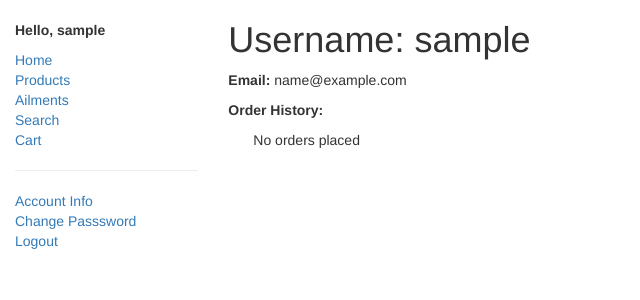
After one commit to stickleyh1/essential_oils, a Django app: page /catalog/user_details/ in a window 1280 px wide. The commit adds this page. Shown: the top 300 px of the page, without its empty margins (0-640 px from the left). Run offline with Django 3.2, Linux system fonts and the light colour scheme; the visitor is signed in with stand-in values (Sample User, id 1); data that the repository does not hold is empty; some libraries are stand-ins or nearby versions.

Commit message:
User pages done, checkout-in progress

```diff
--- a/catalog/urls.py
+++ b/catalog/urls.py
@@ -12,5 +12,6 @@ urlpatterns = [
 	url(r'^search/$', views.search, name="search"),
 	url(r'^search_results/$', views.search_results, name="search_results"),
 	url(r'^cart/$', views.cart, name='cart'),
-	url(r'^checkout/$', views.checkout, name='checkout')
+	url(r'^checkout/$', views.checkout, name='checkout'),
+	url(r'^user_details/$', views.UserDetailsView, name='user_details'),
 ]
--- a/catalog/views.py
+++ b/catalog/views.py
@@ -8,6 +8,7 @@ from django.contrib.auth.decorators import login_required
 from django.contrib.auth.forms import PasswordChangeForm
 from django.contrib.auth.models import User
 
+from django.core.mail import send_mail
 
 import uuid
 from catalog.models import Product, Order, Ailment
@@ -53,7 +54,7 @@ def product_added(request):
 			request.session['cart'] = [request.session['current']]
 		request.session.modified = True
 
-	return HttpResponseRedirect(reverse('index'))
+	return HttpResponseRedirect(reverse('product'))
 
 def cart(request):
 	products = []
@@ -71,29 +72,43 @@ def cart(request):
 
 def checkout(request):
 	if request.user.is_authenticated():
-		# o = Order.objects.get_or_create(id= uuid.uuid4())
-		# o.buyer = request.user
+		#Saving order
 		total = 0
 		ids = []
 		for idStr in request.session['cart']:
 			ids.append(uuid.UUID(idStr[0]).hex)
+
+		order = Order.objects.create(id=uuid.uuid4())
 		objs = Product.objects.filter(pk__in=ids)
 		for p in objs:
 			total = total + p.price
-			# o.products.add(p)
-		# o.total = total
-		# o.save()
 		request.session['cart'] = []
 		request.session.modified = True
+		order.total=total
+		order.buyer=request.user
+		order.products=objs
+		order.save()
 
-		# for p in objs:
-		# 	order.products.add(p)
+		#Sending order to admins
+		admins = User.objects.filter(is_staff=True)
 
-		order = Order.objects.create(id=uuid.uuid4(), total=total, buyer=request.user, products=objs)
-		order.save()
-		return HttpResponse("OK")
+		message = '<p style="margin-left:25px">'+str(order)+'</p><ul>'
+		for product in objs:
+			message += '<li>' +str(product)+ '</li>'
+		message += '</ul>'
+		email_list = []
+		for admin in admins:
+			email_list.append(admin.email)
+		send_mail('New Order- '+str(order.id), message, 'mail_server@essential_oils.com', email_list)
+
 	return HttpResponseRedirect(reverse('index'))
 
+def UserDetailsView(request):
+	if request.user.is_authenticated():
+		orders = Order.objects.filter(buyer=request.user)
+		return render(request, 'catalog/user_details.html', {'orders': orders})
+	else:
+		return HttpResponseRedirect(reverse('index'))
 
 class ProductListView(generic.ListView):
     model = Product
--- a/essential_oils/settings.py
+++ b/essential_oils/settings.py
@@ -141,3 +141,8 @@ LOGIN_URL = '/accounts/login/'
 
 SESSION_ENGINE = 'django.contrib.sessions.backends.cached_db'
 SESSION_EXPIRE_AT_BROWSER_CLOSE = True
+
+EMAIL_HOST = 'localhost'
+EMAIL_PORT = 1025
+
+EMAIL_BACKEND = 'django.core.mail.backends.smtp.EmailBackend'
--- a/templates/catalog/base.html
+++ b/templates/catalog/base.html
@@ -36,14 +36,15 @@
         {% endif %}
         <hr/>
         {% if user.is_authenticated %}
+          <li><a href="{% url 'user_details' %}">Account Info</a></li>
+          <li><a href="{% url 'auth_password_change' %}">Change Passsword</a>
           <li><a href="{% url 'auth_logout' %}?next=/catalog/">Logout</a>
-          <li><a href="{% url 'auth_password_change' %}">Change Passsword</a>
         {% else %}
           <li><a href="{% url 'registration_register' %}">Sign Up</a></li>
           <li><a href="{% url 'auth_login' %}">Login</a>
         {% endif %}
       </ul>
-     {% endblock %}
+      {% endblock %}
       </div>
       <div class="col-sm-10 ">
       {% block content %}{% endblock %}
--- /dev/null
+++ b/templates/catalog/user_details.html
@@ -0,0 +1,33 @@
+{% extends 'catalog/base.html' %}
+{% load staticfiles %}
+
+{% block content %}
+    <div class="row">
+        <div class="col-sm-6">
+            <h1>Username: {{ user.username }}</h1>
+            <p>
+                <strong>Email:</strong> {{ user.email }}
+            </p>
+
+            <p>
+                <strong>Order History:</strong>
+                <br/>
+                    {% if orders %}
+                        {% for order in orders %}
+                            <p style="margin-left:25px">{{ order.id }} - {{ order.total }}</p>
+                            <ul>
+                                {% for product in order.products.all %}
+                                <li>{{ product }}</li>
+                                {% endfor %}
+                            </ul>
+                            {% if not forloop.last %}<hr/>{% endif %}
+                        {% endfor %}
+                    {% else %}
+                        <p style="margin-left:25px">No orders placed</p>
+                    {% endif %}
+            </p>
+        </div>
+    </div>
+
+
+{% endblock %}
```
Also changed, not shown: populate_catalog.py (+24 -6 lines).
